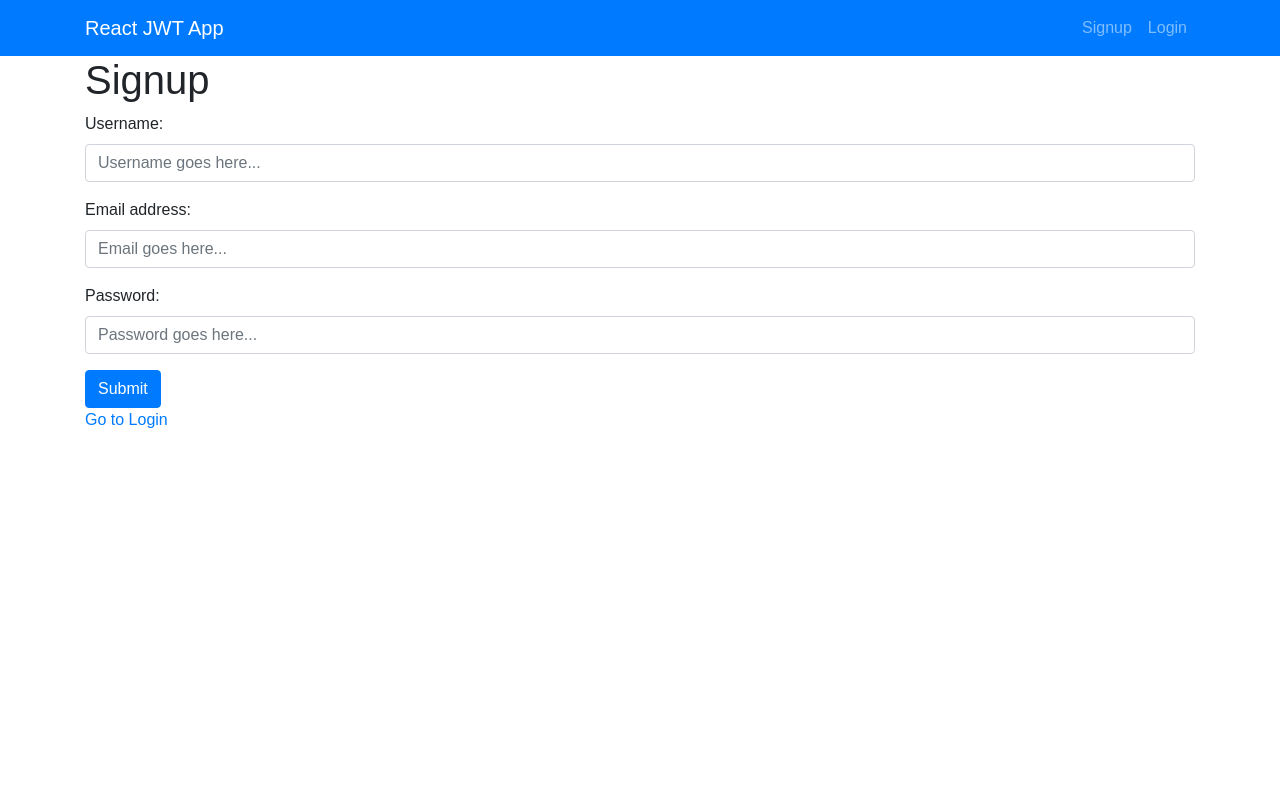
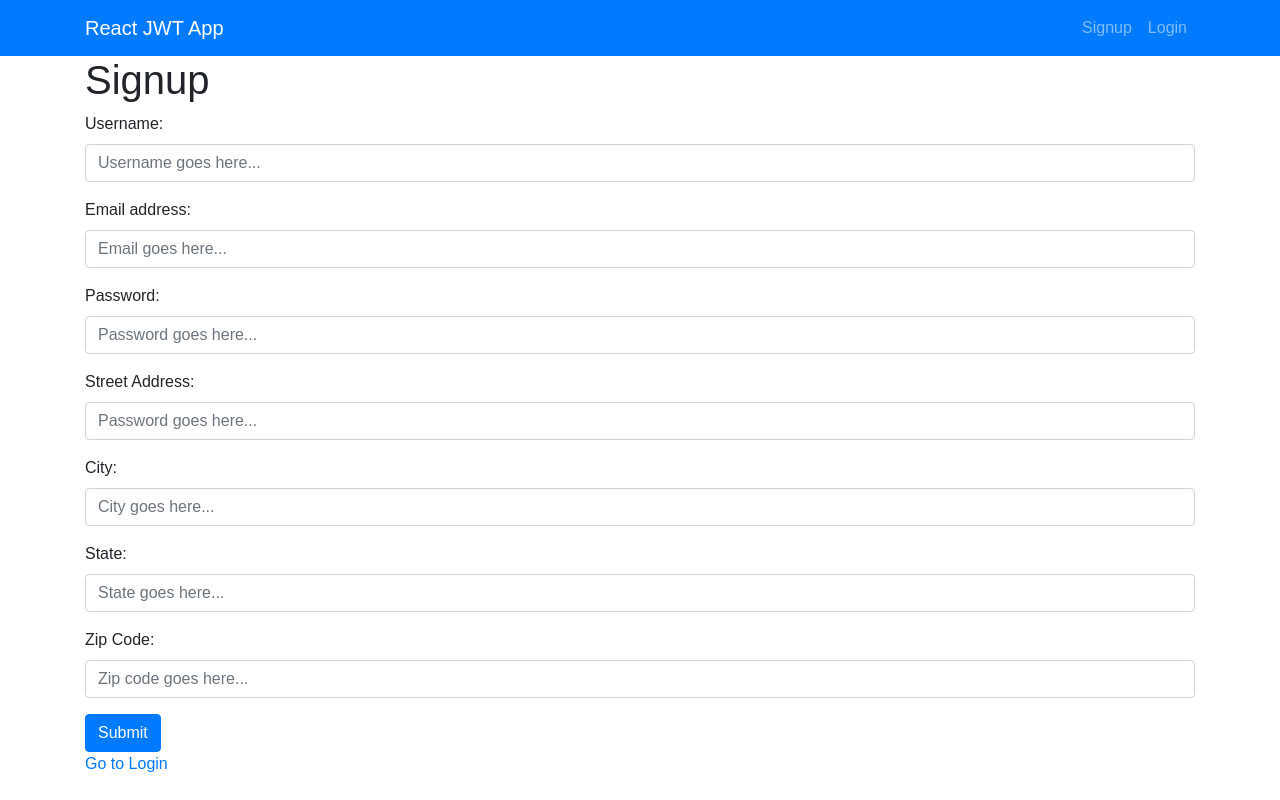
Before and after one commit to brianturk/textreview, a React (Create React App) app in the folder client/: page /signup in a window 1280 px wide. Built offline with nearby package versions, Linux system fonts and the light colour scheme.

Commit message:
Extended Signup screen to include address

```diff
--- a/client/src/pages/Signup.js
+++ b/client/src/pages/Signup.js
@@ -17,7 +17,8 @@ class Signup extends Component {
 
   handleFormSubmit = event => {
     event.preventDefault();
-    API.signUpUser(this.state.username, this.state.email, this.state.password)
+    API.signUpUser(this.state.username, this.state.email, this.state.password,
+                  this.address, this.city, this.state, this.zip)
       .then(res => {
         // once the user has signed up
         // send them to the login page
@@ -66,6 +67,44 @@ class Signup extends Component {
                    id="pwd"
                    onChange={this.handleChange}/>
           </div>
+
+          <div className="form-group">
+            <label htmlFor="street">Street Address:</label>
+            <input className="form-control"
+                   placeholder="Password goes here..."
+                   name="street"
+                   type="text"
+                   id="street"
+                   onChange={this.handleChange}/>
+          </div>
+          <div className="form-group">
+            <label htmlFor="city">City:</label>
+            <input className="form-control"
+                   placeholder="City goes here..."
+                   name="city"
+                   type="text"
+                   id="city"
+                   onChange={this.handleChange}/>
+          </div>
+          <div className="form-group">
+            <label htmlFor="state">State:</label>
+            <input className="form-control"
+                   placeholder="State goes here..."
+                   name="state"
+                   type="text"
+                   id="state"
+                   onChange={this.handleChange}/>
+          </div>
+          <div className="form-group">
+            <label htmlFor="zip">Zip Code:</label>
+            <input className="form-control"
+                   placeholder="Zip code goes here..."
+                   name="zip"
+                   type="text"
+                   id="zip"
+                   onChange={this.handleChange}/>
+          </div>
+
           <button type="submit" className="btn btn-primary">Submit</button>
         </form>
         <p><Link to="/login">Go to Login</Link></p>
--- a/client/src/utils/API.js
+++ b/client/src/utils/API.js
@@ -5,7 +5,8 @@ export default {
     return axios.get(`/api/user/${id}`);
   },
   // sign up a user to our service
-  signUpUser: (username, email, password) => {
-    return axios.post('api/signup', {username: username, email: email, password: password});
+  signUpUser: (username, email, password, street, city, state, zip) => {
+    return axios.post('api/signup', {username: username, email: email, password: password, street: street,
+    city: city, state:state, zip:zip } );
   }
 };
```
Also changed, not shown: 2 other files (tests, documents, lock files or other folders).
